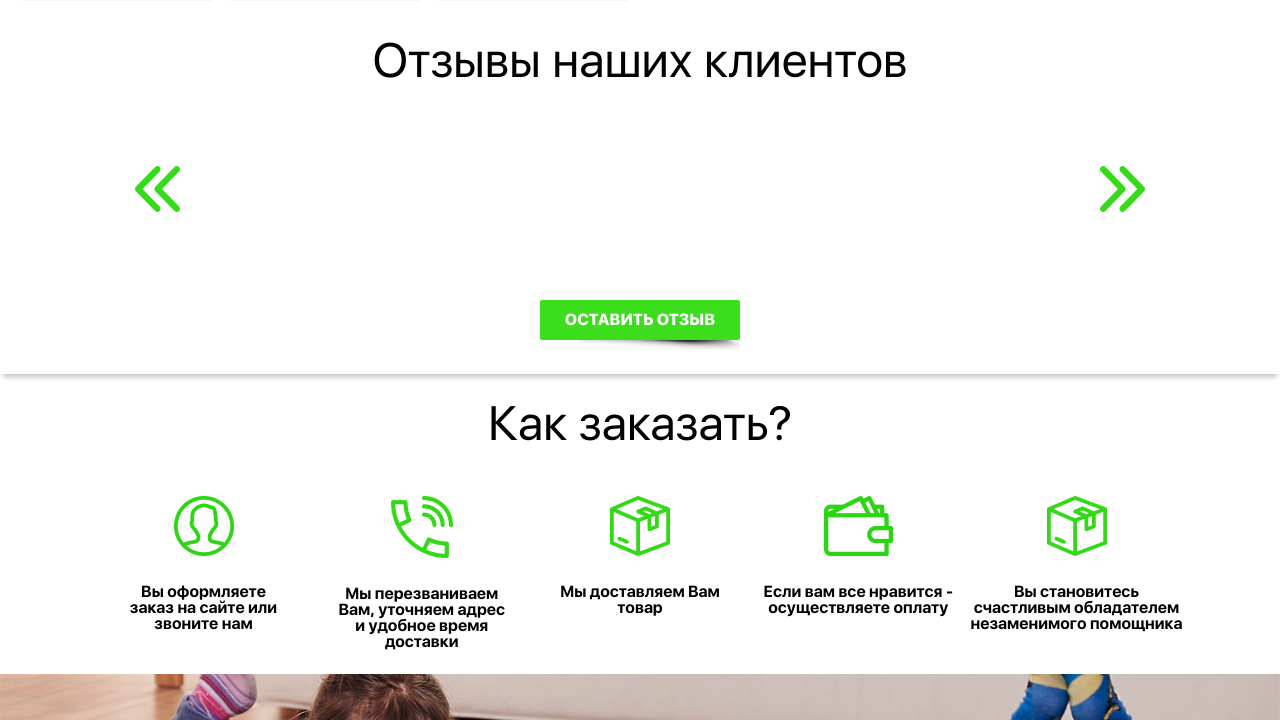
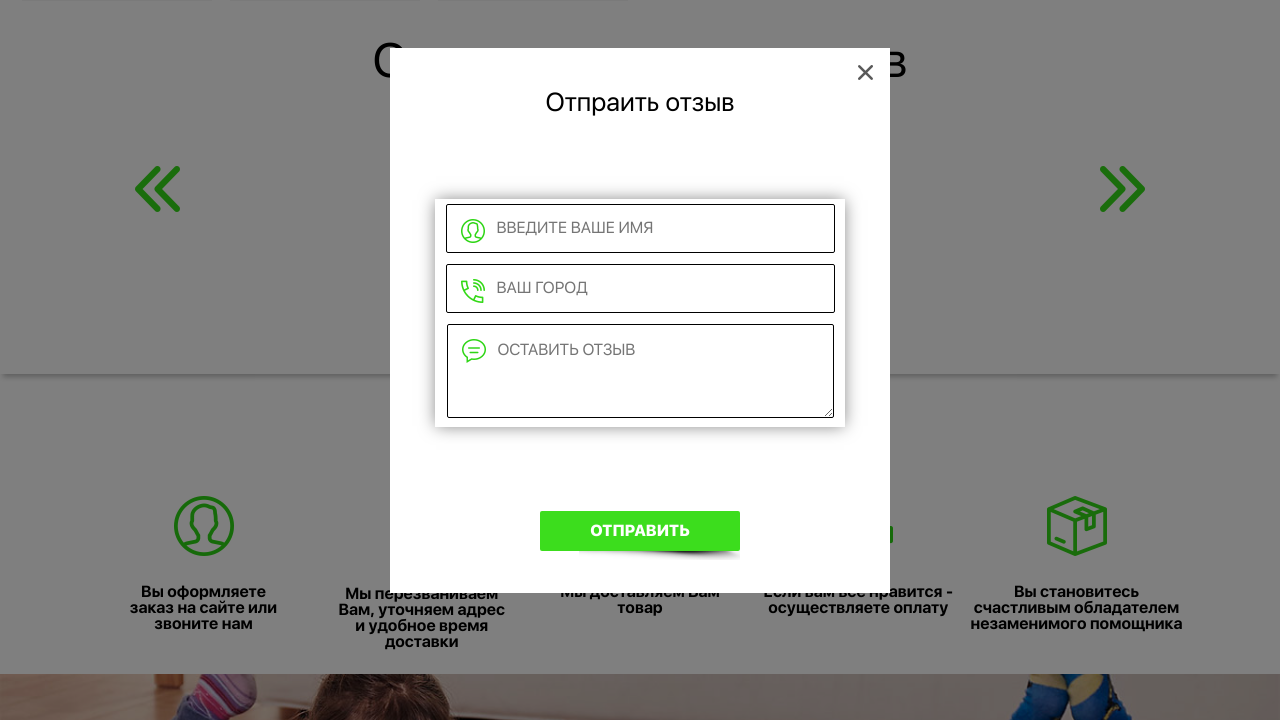
Before and after one commit to piecewaifu/MagicTrack, a plain HTML site: page MagicTrack/index.html in a window 1280 px wide. Both pictures are taken after a click on the link "ОСТАВИТЬ ОТЗЫВ". Shown: the part 3286-4006 px from the top of the page. Drawn offline with Linux system fonts and the light colour scheme.

Commit message:
adding review form

```diff
--- a/MagicTrack/index.html
+++ b/MagicTrack/index.html
@@ -37,6 +37,30 @@
                 </div>
                 <a id="send-callback" class="button" href="#">отправить</a>
             </form>
+        </div>
+    </div>
+
+    <div id="reviewForm">
+        <div class="container">
+            <span id="close-review-form" class="close-button" onclick="hideReviewFrom()"></span>
+            <h1>Отпраить отзыв</h1>
+            <form>
+                <p>
+                    <img src="img/form_face.png" alt="face" />
+                    <input id="reviewerName" type="text" placeholder="Введите ваше имя"
+                           data-min-length="2" data-max-length="15" />
+                </p>
+                <p>
+                    <img src="img/form_phone.png" alt="face" />
+                    <input id="reviewerCity" type="text" placeholder="ваш город"/>
+                </p>
+                <p>
+                    <img src="img/review.png" alt="face" />
+                    <textarea id="reviewerMessage" placeholder="оставить отзыв" rows="5" cols="50"></textarea>
+                </p>
+            </form>
+
+            <a id="send-review" class="button" href="#" onclick="leaveReview()">отправить</a>
         </div>
     </div>
 
@@ -373,7 +397,7 @@
             </li>
         </ul>
 
-        <a class="button">оставить отзыв</a>
+        <a class="button" onclick="showReviewForm()">оставить отзыв</a>
 
         <div id="next" onclick="turnRight()"></div>
         <div id="prev" onclick="turnLeft()"></div>
--- a/MagicTrack/script.js
+++ b/MagicTrack/script.js
@@ -95,6 +95,25 @@ function getValidImputValue(id) {
     return value;
 }
 
+
+function leaveReview() {
+    var reviewerName = document.getElementById("reviewerName");
+    var reviewerCity = document.getElementById("reviewerCity");
+    var reviewerMessage = document.getElementById("reviewerMessage");
+
+    //if (!reviewerName || !reviewerCity || reviewerMessage) {
+    //    return;
+    //}
+
+    var result = emailjs.send("gmail", "review", {
+        "reviewerName": reviewerName,
+        "reviewerCity": reviewerCity,
+        "reviewerMessage": reviewerMessage
+    });
+
+    hideReviewFrom();
+}
+
 function sendOrder() {
     event.preventDefault();
     var quantity = parseInt(document.getElementById("quantity").innerHTML);
@@ -107,7 +126,6 @@ function sendOrder() {
     var customerPhone = getValidImputValue("customerPhone");
 
     if (!customerName || !customerPhone) {
-        alert("error!");
         return;
     }
 
@@ -146,6 +164,14 @@ function showOrderForm(event) {
 
 function hideOrderForm() {
     hide('orderForm');
+}
+
+function showReviewForm() {
+    show('reviewForm', 'flex');
+}
+
+function hideReviewFrom() {
+    hide('reviewForm');
 }
 
 function incQuantity() {
--- a/MagicTrack/style.css
+++ b/MagicTrack/style.css
@@ -724,19 +724,17 @@ footer {
         cursor: pointer;
     }
 
-    #callback p, #orderForm p {
+    #callback p, #orderForm p, #reviewForm p {
         position: relative;
     }
 
-    #callback input, #orderForm input {
+    #callback input, #orderForm input, #reviewForm input {
         width: 335px;
         padding-left: 50px;
         height: 45px;
         border: 1px solid black;
         border-radius: 2px;
-        text-transform: uppercase;
-        font-family: MagicFontRegular;
-        font-size: 16px;
+
     }
 
     #callback .input-container {
@@ -749,22 +747,19 @@ footer {
         box-shadow: 0px 0px 16px -1px rgba(0,0,0,0.5);
     }
 
-    #callback img, #orderForm img {
+    #callback img, #orderForm img, #reviewForm img {
         position: absolute;
         top: 50%;
         left: 15px;
         margin-top: -12px;
     }
 
-    /*#callback p:nth-child(1):before {
-            content: "";
-            display: block;
-            width: 24px;
-            height: 24px;
-            background: url(img/form_face.png);
-        }*/
+    #reviewForm p img {
+        top: 15px;
+        margin-top: 0
+    }
 
-    #callback h1, #orderForm h1 {
+    #callback h1, #orderForm h1, #reviewForm h1 {
         font-family: MagicFontRegular;
         font-size: 26px;
     }
@@ -889,3 +884,54 @@ footer {
             font-size: 30px;
             text-transform: uppercase;
         }
+
+
+#reviewForm {
+    width: 100%;
+    height: 100%;
+    position: fixed;
+    display: flex;
+    justify-content: center;
+    align-items: center;
+    z-index: 10000000000000;
+    background: rgba(0, 0, 0, 0.5);
+    display: none;
+}
+
+    #reviewForm .container {
+        width: 500px;
+        height: 545px;
+        background: white;
+        position: relative;
+        display: flex;
+        flex-direction: column;
+        justify-content: space-around;
+        align-items: center;
+        position: relative;
+    }
+
+    #reviewForm form {
+        box-shadow: 0px 0px 16px -1px rgba(0,0,0,0.5);
+        width: 410px;
+        height: 228px;
+        display: flex;
+        flex-direction: column;
+        justify-content: space-around;
+        align-items: center;
+        position: relative;
+    }
+
+    #reviewForm textarea {
+        height: 75px;
+        width: 333px;
+        padding-left: 50px;
+        border: 1px solid black;
+        border-radius: 2px;
+        padding-top: 15px;
+    }
+
+    input::placeholder, textarea::placeholder {
+        text-transform: uppercase;
+        font-family: MagicFontRegular;
+        font-size: 16px;
+    }
```
Also changed, not shown: MagicTrack/img/review.png (added).
